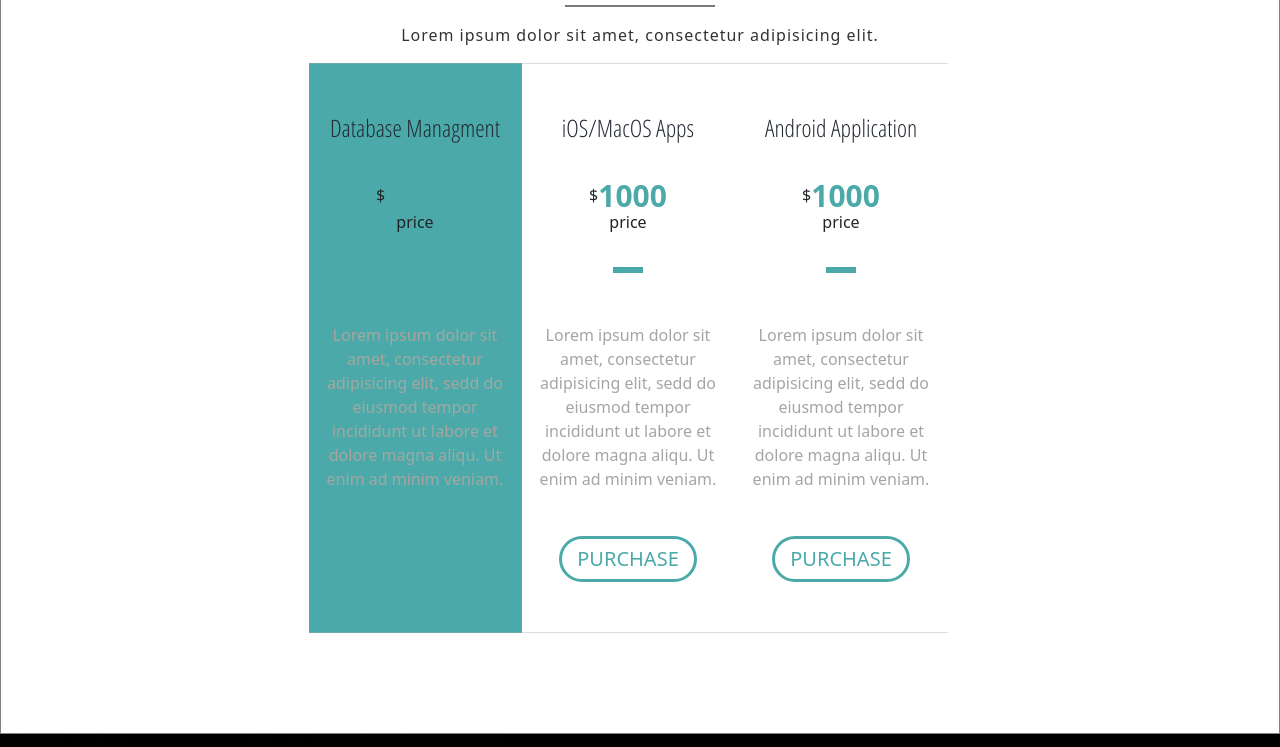
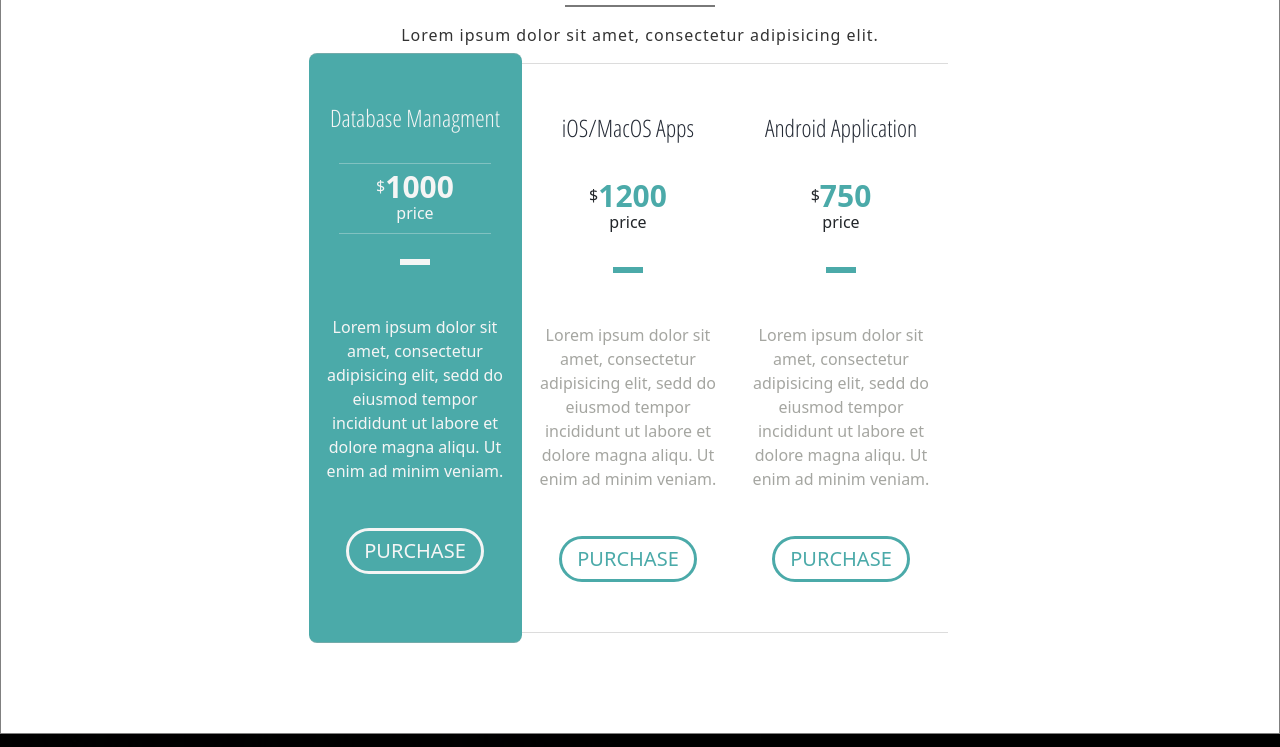
Before and after one commit to xakepa/best-apps, a website: page index.html in a window 1280 px wide. In both pictures the pointer is over the element 415 px from the left and 1798 px from the top of the page. Shown: the part 1451-2198 px from the top of the page. Drawn offline with nearby package versions, Linux system fonts and the light colour scheme.

Commit message:
section table finished

```diff
--- a/index.html
+++ b/index.html
@@ -217,8 +217,8 @@
             <div class="price">
               <p>$<span>1000</span></p>
               <p>price</p>
-              <div class="price__separator mx-auto"></div>
             </div>
+            <div class="price__separator mx-auto"></div>
 
             <div class="price-entry">
               <p>Lorem ipsum dolor sit amet, consectetur adipisicing elit, sedd do eiusmod tempor incididunt ut labore
@@ -236,10 +236,10 @@
             </div>
 
             <div class="price">
-              <p>$<span>1000</span></p>
+              <p>$<span>1200</span></p>
               <p>price</p>
-              <div class="price__separator mx-auto"></div>
             </div>
+            <div class="price__separator mx-auto"></div>
 
             <div class="price-entry">
               <p>Lorem ipsum dolor sit amet, consectetur adipisicing elit, sedd do eiusmod tempor incididunt ut labore
@@ -257,10 +257,10 @@
             </div>
 
             <div class="price">
-              <p>$<span>1000</span></p>
+              <p>$<span>750</span></p>
               <p>price</p>
-              <div class="price__separator mx-auto"></div>
             </div>
+            <div class="price__separator mx-auto"></div>
 
             <div class="price-entry">
               <p>Lorem ipsum dolor sit amet, consectetur adipisicing elit, sedd do eiusmod tempor incididunt ut labore
--- a/styles/style.css
+++ b/styles/style.css
@@ -366,9 +366,39 @@ h4 {
 
 .article__price:hover {
   background: #4baaa9;
+  margin-top: -10px;
+  border-radius: 8px;
+  margin-bottom: 90px;
+}
+
+.article__price:hover span,
+.article__price:hover p,
+.article__price:hover h4 {
+  color: whitesmoke;
+}
+
+.article__price:hover button {
+  border-color: whitesmoke;
+  color: whitesmoke;
+}
+
+.article__price:hover .price {
+  border-bottom: 1px solid rgba(245, 245, 245, 0.315);
+  border-top: 1px solid rgba(245, 245, 245, 0.315);
+  width: 80%;
+  margin: auto;
+}
+
+.article__price:hover .price__separator {
+  border: 3px solid whitesmoke;
+  background: whitesmoke;
 }
 
 .btn-buy {
   color: #4baaa9;
   border-color: #4baaa9;
 }
+
+button.btn-buy:hover {
+  background: lime;
+}
```
